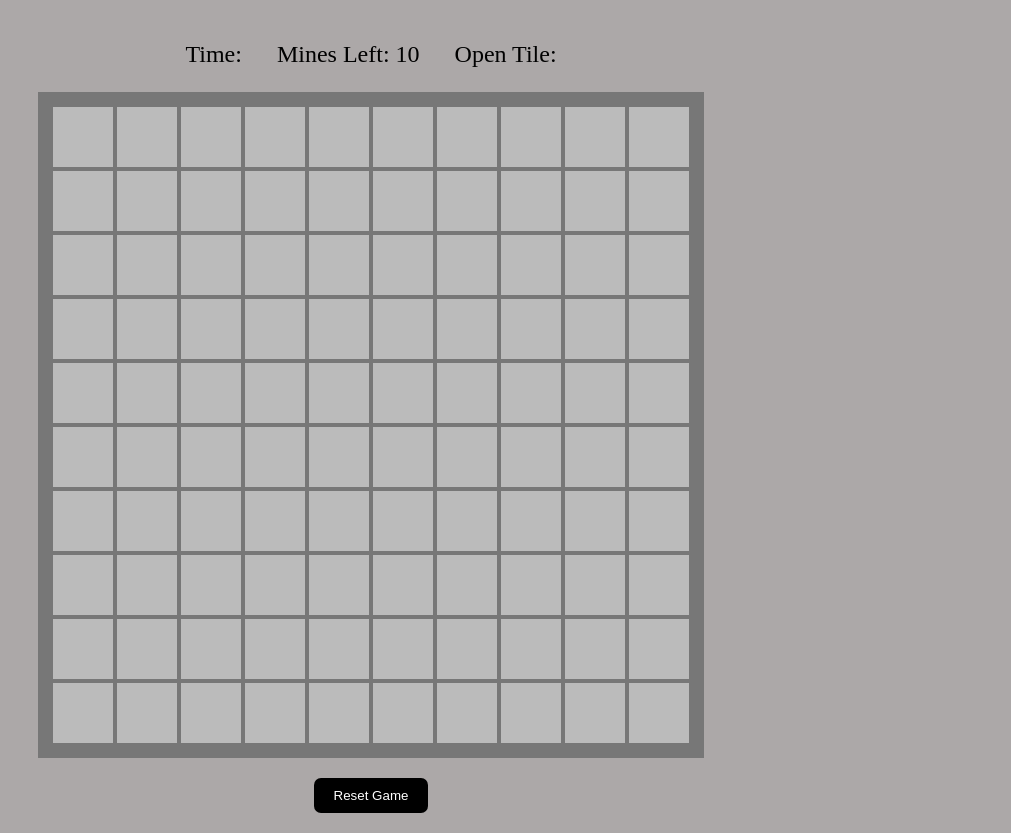
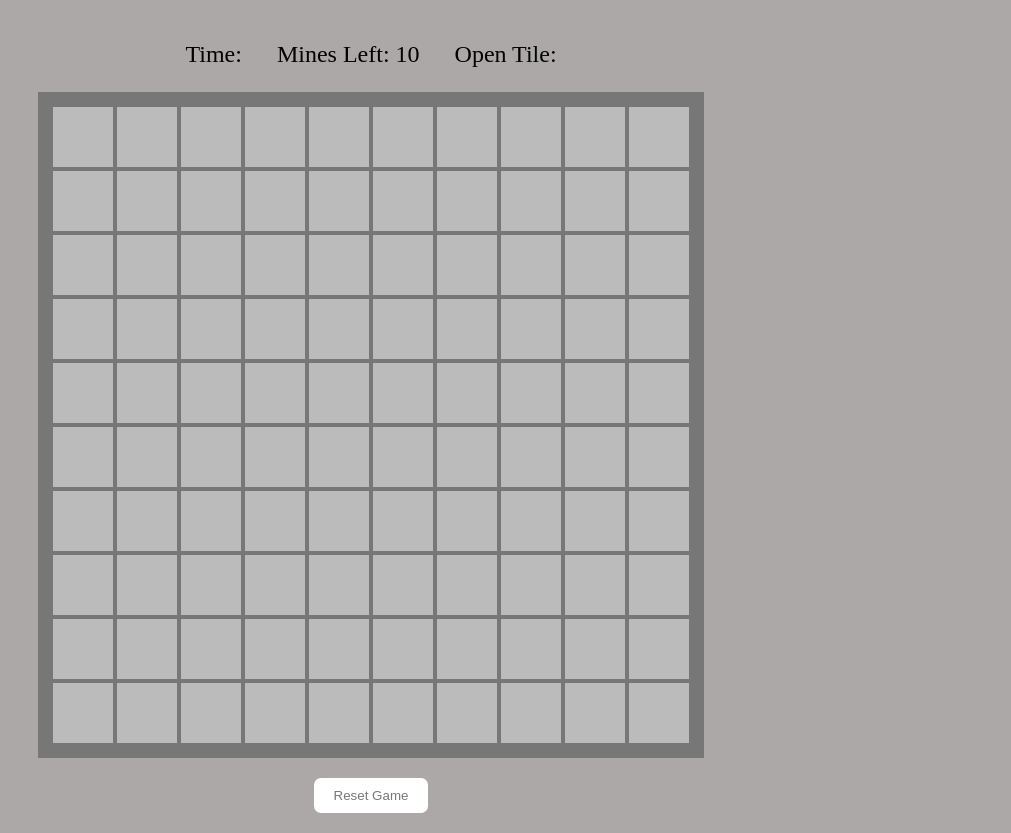
Before and after one commit to bogdanovich231/minesweeper, a website built with webpack: page minesweeper/dist/index.html in a window 1280 px wide. Shown: the part 78-911 px from the top of the page, without its empty margins (269-1280 px from the left). Built offline with nearby package versions, Linux system fonts and the light colour scheme.

Commit message:
refactor: gap correction, console log deletion and file deletion

```diff
--- a/minesweeper/src/board.js
+++ b/minesweeper/src/board.js
@@ -10,7 +10,6 @@ export const statusTile = {
 export default function createBoard(boardSize, numberOfMines) {
     const board = [];
     const minePosition = createMine(boardSize, numberOfMines)
-    console.log(minePosition)
     for (let x = 0; x < boardSize; x++) {
         const row = [];
         for (let y = 0; y < boardSize; y++) {
--- a/minesweeper/src/index.js
+++ b/minesweeper/src/index.js
@@ -12,7 +12,6 @@ const sweeperTimer = document.createElement("span");
 const sweeperFields = document.createElement("div");
 const sweeperSteps = document.createElement("span");
 const sweeperRestart = document.createElement("button");
-
 const sweeperMode = document.createElement("div");
 const sweeperModeToggle = document.createElement("div");
 
@@ -37,14 +36,11 @@ sweeperSteps.innerHTML = "Open Tile: ";
 sweeperRestart.innerHTML = "Reset Game";
 
 
-
 sweeperFields.append(sweeperTimer, sweeperSubtext, sweeperSteps);
 document.body.append(sweeperTitle, sweeperMode, sweeperFields, sweeperBoard);
 sweeperSubtext.append(sweeperSpan);
 document.body.append(sweeperRestart);
 sweeperMode.append(sweeperModeToggle);
-
-
 
 export const board = createBoard(boardS, boardMines);
 board.forEach(row => {
--- a/minesweeper/src/module.js
+++ /dev/null
@@ -1 +0,0 @@
-export const answer = [2];
--- a/minesweeper/src/style.css
+++ b/minesweeper/src/style.css
@@ -61,12 +61,21 @@ body {
 
 .sweeper_restart {
     border: none;
-    background: #000000;
-    color: white;
+    background: white;
+    color: #777;
     padding: 10px 20px;
     border-radius: 7px;
     margin-top: 20px;
     margin-bottom: 20px;
+    cursor: pointer;
+    transition: 1s;
+}
+
+.sweeper_restart:hover {
+    background: #777;
+    color: white;
+    transition: 1s;
+    border: none;
 }
 
 .sweeper_fields {
```
